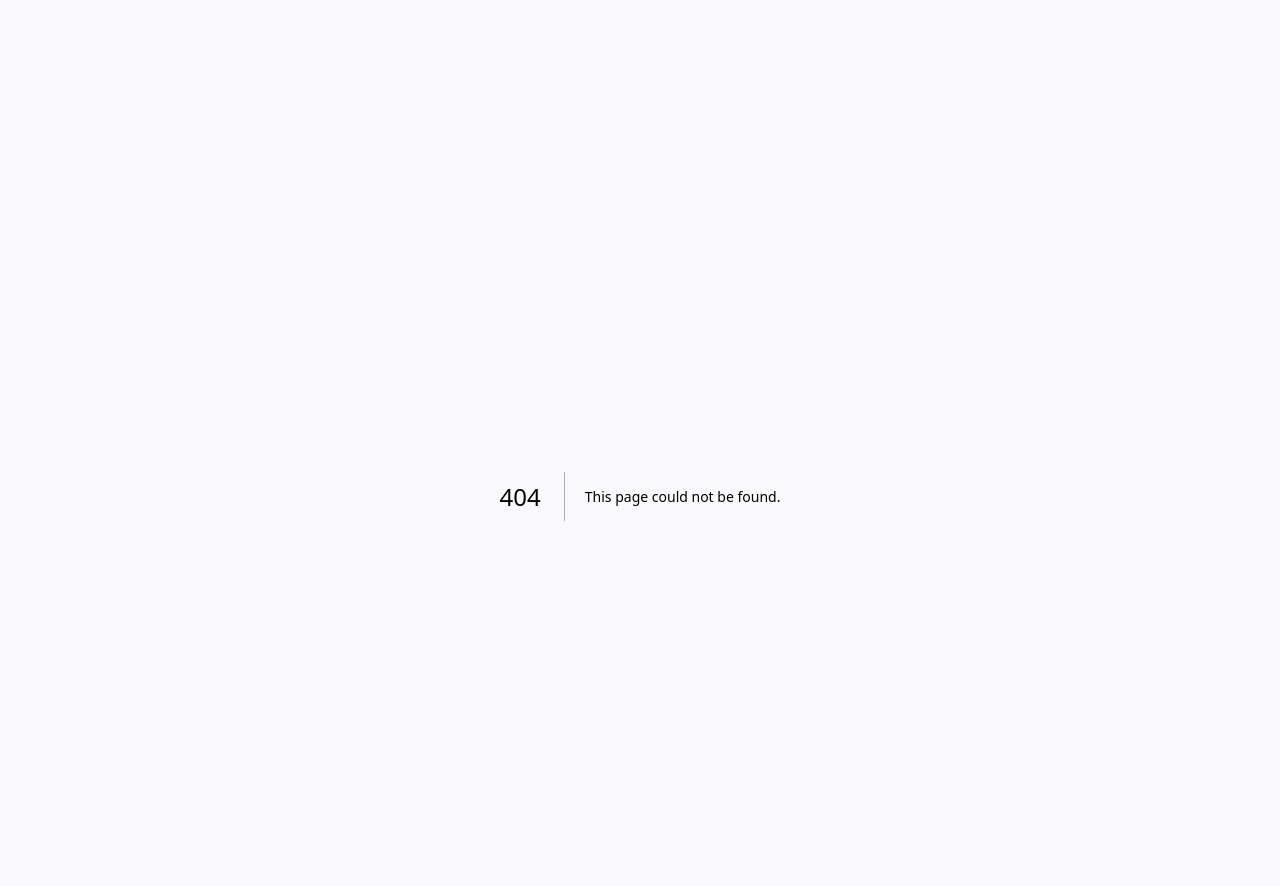
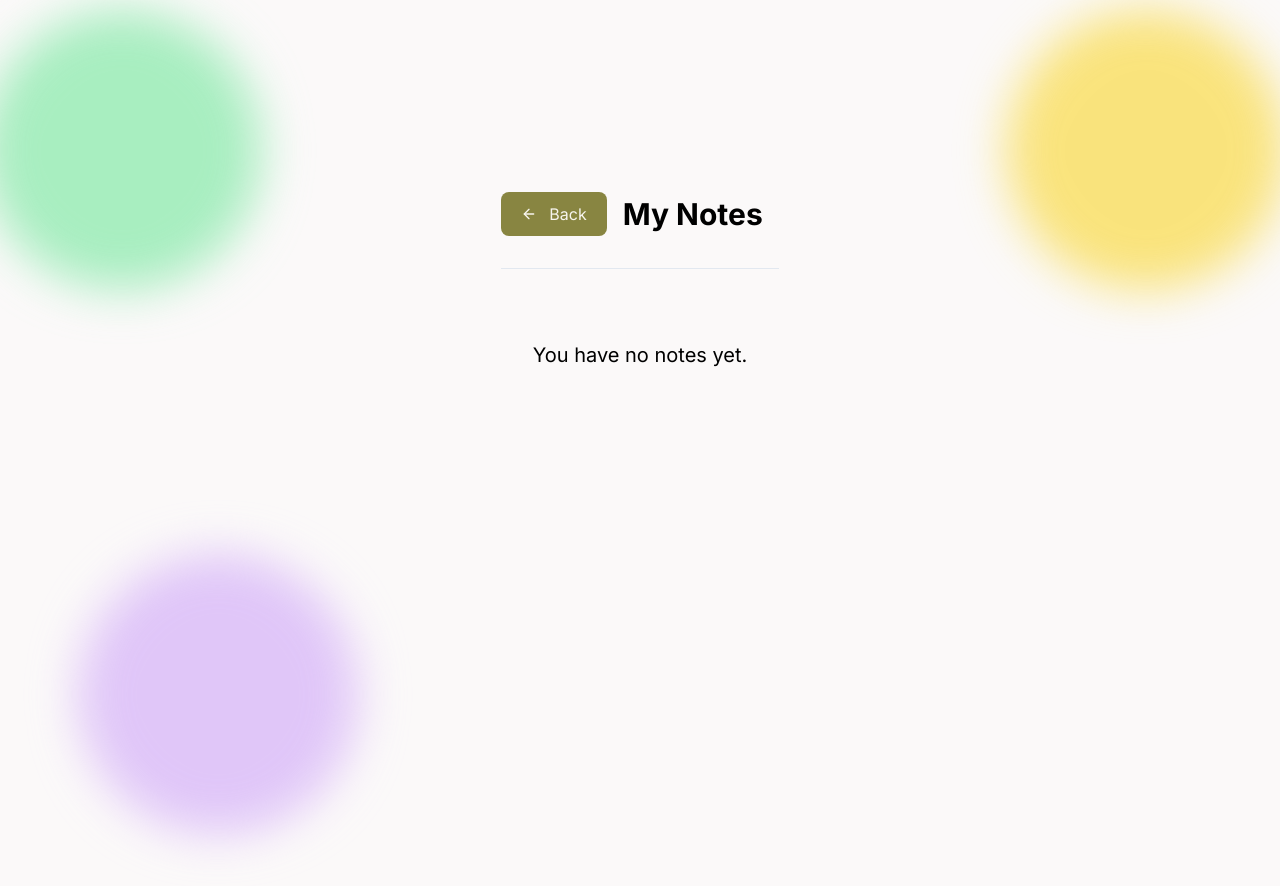
Before and after one commit to DeCaelo/ai-dall-e, a Next.js app: page /dashboard in a window 1280 px wide. Before the commit this address had no page. Shown: the top 886 px of the page. Built offline with nearby package versions, Linux system fonts and the light colour scheme.

Commit message:
basic dashboard

```diff
--- /dev/null
+++ b/app/dashboard/page.tsx
@@ -0,0 +1,42 @@
+import { Button } from '@/components/ui/button';
+import { Separator } from '@/components/ui/separator';
+import { UserButton } from '@clerk/nextjs';
+import { ArrowLeft } from 'lucide-react';
+import Link from 'next/link';
+import React from 'react';
+
+type Props = {};
+
+const DashboardPage = (props: Props) => {
+  return (
+    <div className="min-h-screen">
+      <div className="max-w-7xl mx-auto p-10">
+        <div className="h-14"></div>
+        <div className="flex justify-between items-center md:flex-row flex-col">
+          <div className="flex items-center">
+            <Link href="/">
+              <Button size="lg">
+                <ArrowLeft className="mr-1 w-4 h-4" />
+                Back
+              </Button>
+            </Link>
+            <div className="w-4"></div>
+            <h1 className="text-3xl font-bold ">My Notes</h1>
+            <div className="w-4"></div>
+            <UserButton />
+          </div>
+        </div>
+
+        <div className="h-8"></div>
+        <Separator />
+        <div className="h-8"></div>
+      </div>
+
+      <div className="text-center">
+        <h2 className="text-xl ">You have no notes yet.</h2>
+      </div>
+    </div>
+  );
+};
+
+export default DashboardPage;
--- a/app/globals.css
+++ b/app/globals.css
@@ -62,7 +62,7 @@
 
 @layer base {
   :root {
-    --hue: 300;
+    --hue: 60;
 
     /* light mode defaults */
     --color-theme-light: calc(var(--hue) - 45) 25% 98%;
--- a/app/layout.tsx
+++ b/app/layout.tsx
@@ -25,6 +25,11 @@
             inter.className
           )}
         >
+          <div className="w-full max-w-lg">
+            <div className="absolute top-0 -left-4 w-72 h-72 bg-green-300 rounded-full mix-blend-multiply filter blur-xl opacity-70 animate-blob"></div>
+            <div className="absolute top-0 -right-4 w-72 h-72 bg-yellow-300 rounded-full mix-blend-multiply filter blur-xl opacity-70 animate-blob animation-delay-2000"></div>
+            <div className="absolute -bottom-8 left-20 w-72 h-72 bg-purple-300 rounded-full mix-blend-multiply filter blur-xl opacity-70 animate-blob animation-delay-4000"></div>
+          </div>
           {children}
         </body>
       </html>
--- /dev/null
+++ b/components/ui/separator.tsx
@@ -0,0 +1,31 @@
+"use client"
+
+import * as React from "react"
+import * as SeparatorPrimitive from "@radix-ui/react-separator"
+
+import { cn } from "@/lib/utils"
+
+const Separator = React.forwardRef<
+  React.ElementRef<typeof SeparatorPrimitive.Root>,
+  React.ComponentPropsWithoutRef<typeof SeparatorPrimitive.Root>
+>(
+  (
+    { className, orientation = "horizontal", decorative = true, ...props },
+    ref
+  ) => (
+    <SeparatorPrimitive.Root
+      ref={ref}
+      decorative={decorative}
+      orientation={orientation}
+      className={cn(
+        "shrink-0 bg-border",
+        orientation === "horizontal" ? "h-[1px] w-full" : "h-full w-[1px]",
+        className
+      )}
+      {...props}
+    />
+  )
+)
+Separator.displayName = SeparatorPrimitive.Root.displayName
+
+export { Separator }
--- a/package.json
+++ b/package.json
@@ -10,6 +10,7 @@
   },
   "dependencies": {
     "@clerk/nextjs": "^4.24.1",
+    "@radix-ui/react-separator": "^1.0.3",
     "@radix-ui/react-slot": "^1.0.2",
     "class-variance-authority": "^0.7.0",
     "clsx": "^2.0.0",
--- a/tailwind.config.ts
+++ b/tailwind.config.ts
@@ -77,10 +77,27 @@
           from: { height: 'var(--radix-accordion-content-height)' },
           to: { height: 0 },
         },
+        blob: {
+          '0%': {
+            transform: 'translate(0px, 0px) scale(1)',
+          },
+          '33%': {
+            transform: 'translate(30px, -50px) scale(1.1)',
+          },
+          '66%': {
+            transform: 'translate(-20px, 20px) scale(0.9)',
+          },
+          '100%': {
+            transform: 'tranlate(0px, 0px) scale(1)',
+          },
+        },
       },
       animation: {
         'accordion-down': 'accordion-down 0.2s ease-out',
         'accordion-up': 'accordion-up 0.2s ease-out',
+        'animation-delay-2000': 'animation-delay 2s',
+        'animation-delay-4000': 'animation-delay 4s',
+        blob: 'blob 7s infinite',
       },
     },
   },
```
Also changed, not shown: 1 other file (tests, documents, lock files or other folders).
